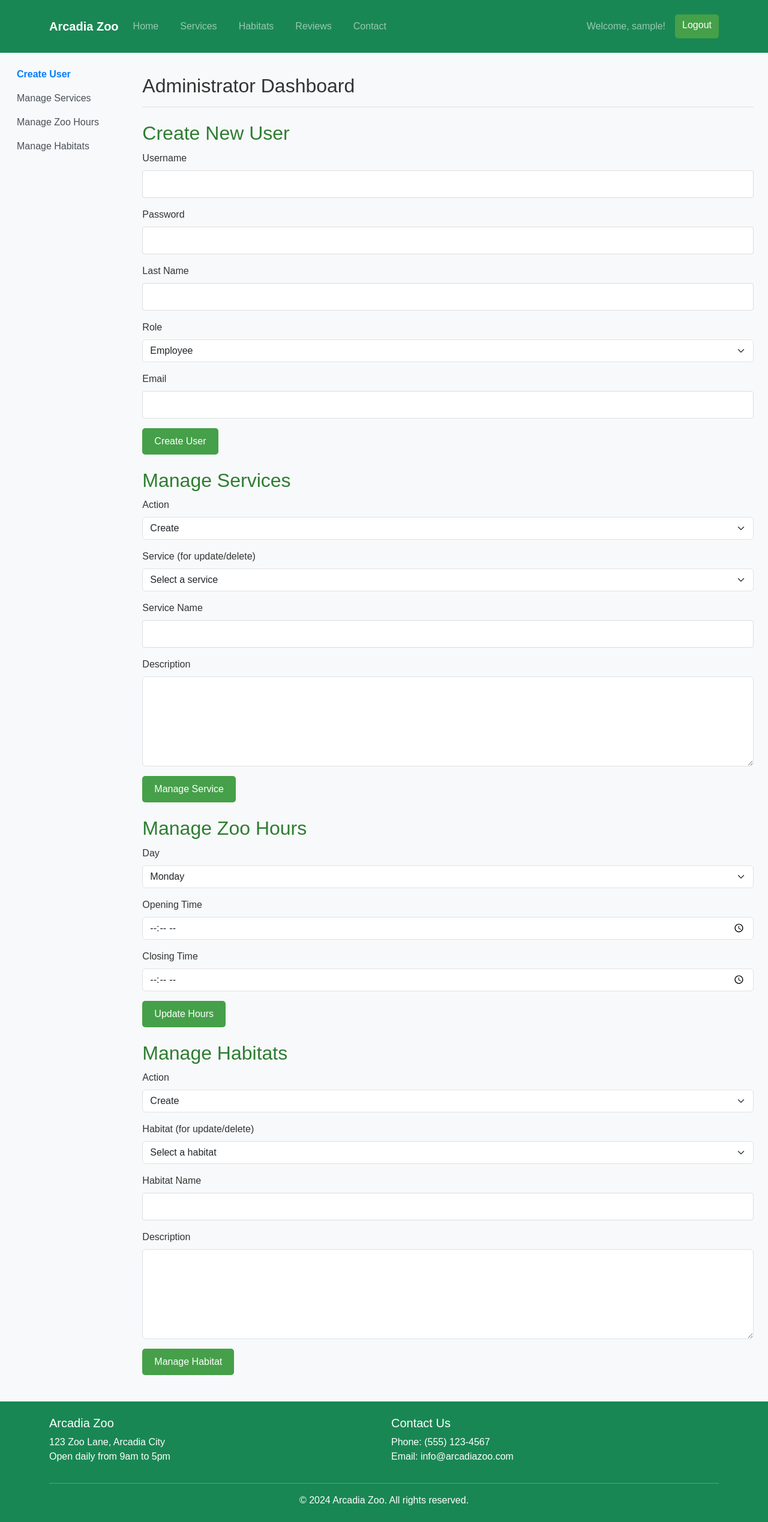
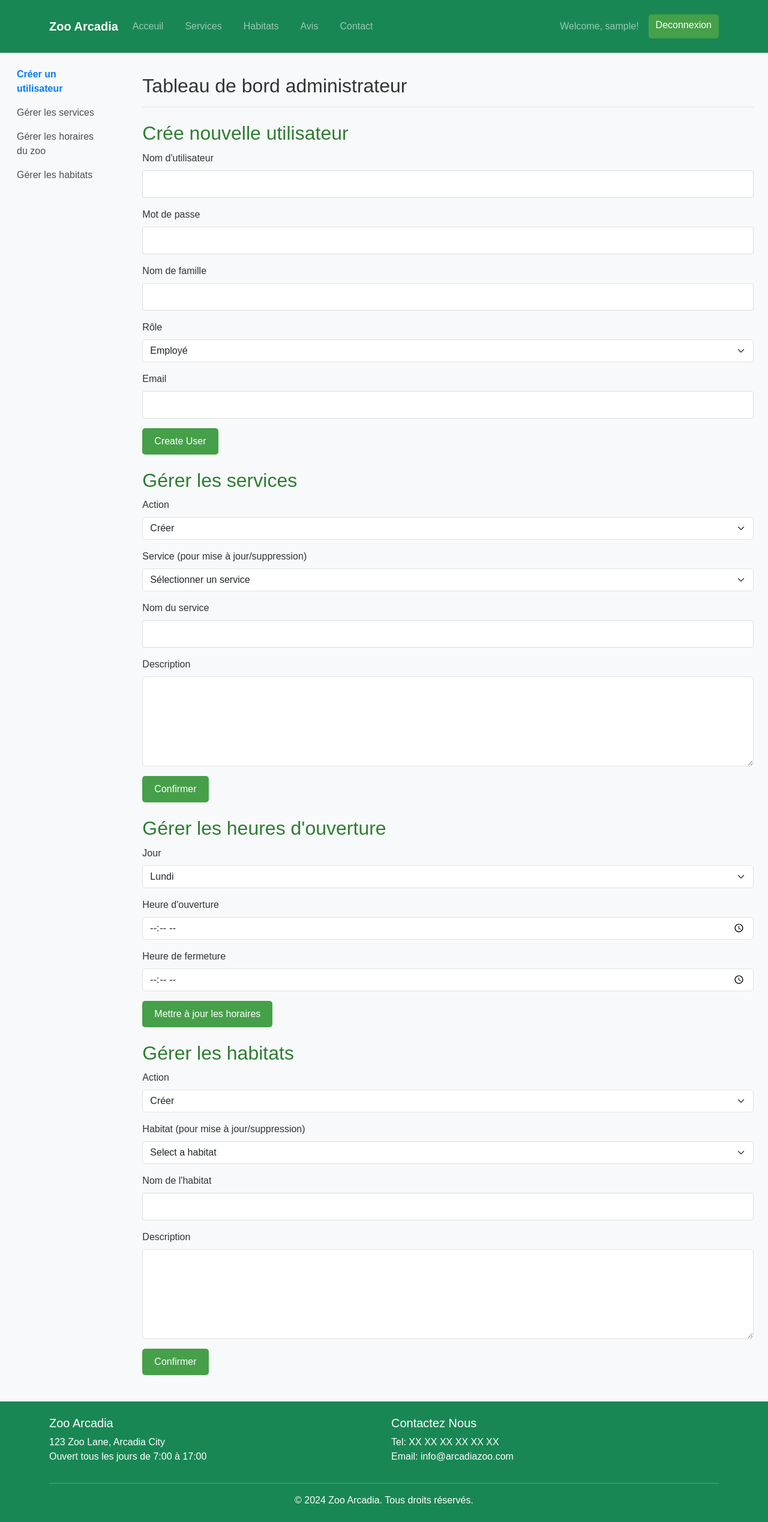
Before and after one commit to MahiMohammed/ZooArcadia, a PHP site: page /admin.php in a window 1280 px wide. Shown: the whole page at 60% size. Run offline with PHP 8.4, Linux system fonts and the light colour scheme; the visitor is signed in with stand-in values (Sample User, id 1); data that the repository does not hold is empty.

Commit message:
Traducution en français et changement mineurs
Dans cette traduction :
J'ai changé la langue du document HTML de "en" à "fr".
J'ai traduit tous les textes visibles pour l'utilisateur, les titres, les libellés de formulaire, les boutons et les messages de confirmation.

J'ai également remplacer d'ancien header et footer avec  les fichier prévue à cette effet

```diff
--- a/Zoo Arcadia/admin.php
+++ b/Zoo Arcadia/admin.php
@@ -116,12 +116,12 @@ $habitats = $pdo->query("SELECT * FROM habitats")->fetchAll(PDO::FETCH_ASSOC);
 ?>
 
 <!DOCTYPE html>
-<html lang="en">
+<html lang="fr">
 
 <head>
     <meta charset="UTF-8">
     <meta name="viewport" content="width=device-width, initial-scale=1.0">
-    <title>Administrator Dashboard - Arcadia Zoo</title>
+    <title>Tableau de bord administrateur - Zoo Arcadia</title>
     <link href="https://cdn.jsdelivr.net/npm/bootstrap@5.3.0-alpha1/dist/css/bootstrap.min.css" rel="stylesheet">
     <link rel="stylesheet" href="styles.css">
 </head>
@@ -137,22 +137,22 @@ $habitats = $pdo->query("SELECT * FROM habitats")->fetchAll(PDO::FETCH_ASSOC);
                     <ul class="nav flex-column">
                         <li class="nav-item">
                             <a class="nav-link active" href="#create-user">
-                                Create User
+                                Créer un utilisateur
                             </a>
                         </li>
                         <li class="nav-item">
                             <a class="nav-link" href="#manage-services">
-                                Manage Services
+                                Gérer les services
                             </a>
                         </li>
                         <li class="nav-item">
                             <a class="nav-link" href="#manage-hours">
-                                Manage Zoo Hours
+                                Gérer les horaires du zoo
                             </a>
                         </li>
                         <li class="nav-item">
                             <a class="nav-link" href="#manage-habitats">
-                                Manage Habitats
+                                Gérer les habitats
                             </a>
                         </li>
                     </ul>
@@ -161,7 +161,7 @@ $habitats = $pdo->query("SELECT * FROM habitats")->fetchAll(PDO::FETCH_ASSOC);
 
             <main class="col-md-9 ms-sm-auto col-lg-10 px-md-4">
                 <div class="d-flex justify-content-between flex-wrap flex-md-nowrap align-items-center pt-3 pb-2 mb-3 border-bottom">
-                    <h1 class="h2">Administrator Dashboard</h1>
+                    <h1 class="h2">Tableau de bord administrateur</h1>
                 </div>
 
                 <?php
@@ -175,25 +175,25 @@ $habitats = $pdo->query("SELECT * FROM habitats")->fetchAll(PDO::FETCH_ASSOC);
 
                 <!-- User Creation Form -->
                 <section id="create-user">
-                    <h2 class="mt-4">Create New User</h2>
+                    <h2 class="mt-4">Crée nouvelle utilisateur</h2>
                     <form method="post" class="mb-4">
                         <div class="mb-3">
-                            <label for="username" class="form-label">Username</label>
+                            <label for="username" class="form-label">Nom d'utilisateur</label>
                             <input type="text" name="username" id="username" class="form-control" required>
                         </div>
                         <div class="mb-3">
-                            <label for="password" class="form-label">Password</label>
+                            <label for="password" class="form-label">Mot de passe</label>
                             <input type="password" name="password" id="password" class="form-control" required>
                         </div>
                         <div class="mb-3">
-                            <label for="lastname" class="form-label">Last Name</label>
+                            <label for="lastname" class="form-label">Nom de famille</label>
                             <input type="text" name="lastname" id="lastname" class="form-control" required>
                         </div>
                         <div class="mb-3">
-                            <label for="role" class="form-label">Role</label>
+                            <label for="role" class="form-label">Rôle</label>
                             <select name="role" id="role" class="form-select" required>
-                                <option value="2">Employee</option>
-                                <option value="3">Veterinarian</option>
+                                <option value="2">Employé</option>
+                                <option value="3">Vétérinaire</option>
                             </select>
                         </div>
                         <div class="mb-3">
@@ -206,79 +206,79 @@ $habitats = $pdo->query("SELECT * FROM habitats")->fetchAll(PDO::FETCH_ASSOC);
 
                 <!-- Service Management Form -->
                 <section id="manage-services">
-                    <h2 class="mt-4">Manage Services</h2>
+                    <h2 class="mt-4">Gérer les services</h2>
                     <form method="post" class="mb-4">
                         <div class="mb-3">
                             <label for="service_action" class="form-label">Action</label>
                             <select name="action" id="service_action" class="form-select" required>
-                                <option value="create">Create</option>
-                                <option value="update">Update</option>
-                                <option value="delete">Delete</option>
+                                <option value="create">Créer</option>
+                                <option value="update">Mettre à jour</option>
+                                <option value="delete">Supprimer</option>
                             </select>
                         </div>
                         <div class="mb-3">
-                            <label for="service_id" class="form-label">Service (for update/delete)</label>
+                            <label for="service_id" class="form-label">Service (pour mise à jour/suppression)</label>
                             <select name="service_id" id="service_id" class="form-select">
-                                <option value="">Select a service</option>
+                                <option value="">Sélectionner un service</option>
                                 <?php foreach ($services as $service) : ?>
                                     <option value="<?php echo $service['id']; ?>"><?php echo htmlspecialchars($service['nom']); ?></option>
                                 <?php endforeach; ?>
                             </select>
                         </div>
                         <div class="mb-3">
-                            <label for="nom" class="form-label">Service Name</label>
+                            <label for="nom" class="form-label">Nom du service</label>
                             <input type="text" name="nom" id="nom" class="form-control" required>
                         </div>
                         <div class="mb-3">
                             <label for="description" class="form-label">Description</label>
                             <textarea name="description" id="description" class="form-control" required></textarea>
                         </div>
-                        <button type="submit" name="manage_service" class="btn btn-primary">Manage Service</button>
+                        <button type="submit" name="manage_service" class="btn btn-primary">Confirmer</button>
                     </form>
                 </section>
 
                 <!-- Zoo Hours Management Form -->
                 <section id="manage-hours">
-                    <h2 class="mt-4">Manage Zoo Hours</h2>
+                    <h2 class="mt-4">Gérer les heures d'ouverture</h2>
                     <form method="post" class="mb-4">
                         <div class="mb-3">
-                            <label for="day" class="form-label">Day</label>
+                            <label for="day" class="form-label">Jour</label>
                             <select name="day" id="day" class="form-select" required>
-                                <option value="Monday">Monday</option>
-                                <option value="Tuesday">Tuesday</option>
-                                <option value="Wednesday">Wednesday</option>
-                                <option value="Thursday">Thursday</option>
-                                <option value="Friday">Friday</option>
-                                <option value="Saturday">Saturday</option>
-                                <option value="Sunday">Sunday</option>
+                                <option value="Monday">Lundi</option>
+                                <option value="Tuesday">Mardi</option>
+                                <option value="Wednesday">Mercredi</option>
+                                <option value="Thursday">Jeudi</option>
+                                <option value="Friday">Vendredi</option>
+                                <option value="Saturday">Samedi</option>
+                                <option value="Sunday">Dimanche</option>
                             </select>
                         </div>
                         <div class="mb-3">
-                            <label for="open_time" class="form-label">Opening Time</label>
+                            <label for="open_time" class="form-label">Heure d'ouverture</label>
                             <input type="time" name="open_time" id="open_time" class="form-control" required>
                         </div>
                         <div class="mb-3">
-                            <label for="close_time" class="form-label">Closing Time</label>
+                            <label for="close_time" class="form-label">Heure de fermeture</label>
                             <input type="time" name="close_time" id="close_time" class="form-control" required>
                         </div>
-                        <button type="submit" name="manage_hours" class="btn btn-primary">Update Hours</button>
+                        <button type="submit" name="manage_hours" class="btn btn-primary">Mettre à jour les horaires</button>
                     </form>
                 </section>
 
                 <!-- Habitat Management Form -->
                 <section id="manage-habitats">
-                    <h2 class="mt-4">Manage Habitats</h2>
+                    <h2 class="mt-4">Gérer les habitats</h2>
                     <form method="post" class="mb-4">
                         <div class="mb-3">
                             <label for="habitat_action" class="form-label">Action</label>
                             <select name="action" id="habitat_action" class="form-select" required>
-                                <option value="create">Create</option>
-                                <option value="update">Update</option>
-                                <option value="delete">Delete</option>
+                                <option value="create">Créer</option>
+                                <option value="update">Mettre à jour</option>
+                                <option value="delete">Supprimer</option>
                             </select>
                         </div>
                         <div class="mb-3">
-                            <label for="habitat_id" class="form-label">Habitat (for update/delete)</label>
+                            <label for="habitat_id" class="form-label">Habitat (pour mise à jour/suppression)</label>
                             <select name="habitat_id" id="habitat_id" class="form-select">
                                 <option value="">Select a habitat</option>
                                 <?php foreach ($habitats as $habitat) : ?>
@@ -287,14 +287,14 @@ $habitats = $pdo->query("SELECT * FROM habitats")->fetchAll(PDO::FETCH_ASSOC);
                             </select>
                         </div>
                         <div class="mb-3">
-                            <label for="name" class="form-label">Habitat Name</label>
+                            <label for="name" class="form-label">Nom de l'habitat</label>
                             <input type="text" name="name" id="name" class="form-control" required>
                         </div>
                         <div class="mb-3">
                             <label for="description" class="form-label">Description</label>
                             <textarea name="description" id="description" class="form-control" required></textarea>
                         </div>
-                        <button type="submit" name="manage_habitat" class="btn btn-primary">Manage Habitat</button>
+                        <button type="submit" name="manage_habitat" class="btn btn-primary">Confirmer</button>
                     </form>
                 </section>
         </div>
--- a/Zoo Arcadia/footer.html
+++ b/Zoo Arcadia/footer.html
@@ -5,16 +5,16 @@
     <div class="container">
         <div class="row">
             <div class="col-md-6">
-                <h5>Arcadia Zoo</h5>
-                <p>123 Zoo Lane, Arcadia City<br>Open daily from 9am to 5pm</p>
+                <h5>Zoo Arcadia</h5>
+                <p>123 Zoo Lane, Arcadia City<br>Ouvert tous les jours de 7:00 à 17:00</p>
             </div>
             <div class="col-md-6">
-                <h5>Contact Us</h5>
-                <p>Phone: (555) 123-4567<br>Email: info@arcadiazoo.com</p>
+                <h5 href="contact.php">Contactez Nous</h5>
+                <p>Tel: XX XX XX XX XX XX<br>Email: info@arcadiazoo.com</p>
             </div>
         </div>
         <hr>
-        <p class="text-center mb-0">&copy; 2024 Arcadia Zoo. All rights reserved.</p>
+        <p class="text-center mb-0">&copy; 2024 Zoo Arcadia. Tous droits réservés.</p>
     </div>
 </footer>
 
--- a/Zoo Arcadia/header.php
+++ b/Zoo Arcadia/header.php
@@ -1,16 +1,16 @@
 <header class="bg-success py-3">
     <nav class="navbar navbar-expand-lg navbar-dark">
         <div class="container">
-            <a class="navbar-brand" href="index.php">Arcadia Zoo</a>
+            <a class="navbar-brand" href="index.php">Zoo Arcadia</a>
             <button class="navbar-toggler" type="button" data-bs-toggle="collapse" data-bs-target="#navbarNav" aria-controls="navbarNav" aria-expanded="false" aria-label="Toggle navigation">
                 <span class="navbar-toggler-icon"></span>
             </button>
             <div class="collapse navbar-collapse" id="navbarNav">
                 <ul class="navbar-nav me-auto">
-                    <li class="nav-item"><a class="nav-link" href="index.php">Home</a></li>
+                    <li class="nav-item"><a class="nav-link" href="index.php">Acceuil</a></li>
                     <li class="nav-item"><a class="nav-link" href="services.php">Services</a></li>
                     <li class="nav-item"><a class="nav-link" href="habitats.php">Habitats</a></li>
-                    <li class="nav-item"><a class="nav-link" href="reviews.php">Reviews</a></li>
+                    <li class="nav-item"><a class="nav-link" href="reviews.php">Avis</a></li>
                     <li class="nav-item"><a class="nav-link" href="contact.php">Contact</a></li>
                 </ul>
                 <div class="d-flex">
@@ -18,10 +18,10 @@
                         <span class="navbar-text me-3">
                             Welcome, <?php echo htmlspecialchars($_SESSION['username']); ?>!
                         </span>
-                        <a href="logout.php" class="btn btn-outline-light">Logout</a>
+                        <a href="logout.php" class="btn btn-outline-light">Deconnexion</a>
                     <?php else: ?>
-                        <a href="login.php" class="btn btn-outline-light me-2">Login</a>
-                        <a href="#" class="btn btn-warning">Buy Tickets</a>
+                        <a href="login.php" class="btn btn-outline-light me-2">Connexion</a>
+                        <a href="#" class="btn btn-warning">Acheter des Tickets</a>
                     <?php endif; ?>
                 </div>
             </div>
```
Also changed, not shown: Zoo Arcadia/contact.php (+12 -14 lines), Zoo Arcadia/employee.php (+23 -23 lines), Zoo Arcadia/habitat_detail.php (+23 -23 lines), Zoo Arcadia/habitats.php (+12 -14 lines), Zoo Arcadia/index.php (+14 -16 lines), Zoo Arcadia/login.php (+8 -25 lines), Zoo Arcadia/reviews.php (+15 -30 lines), Zoo Arcadia/services.php (+13 -29 lines), Zoo Arcadia/veterinarian.php (+33 -33 lines).
